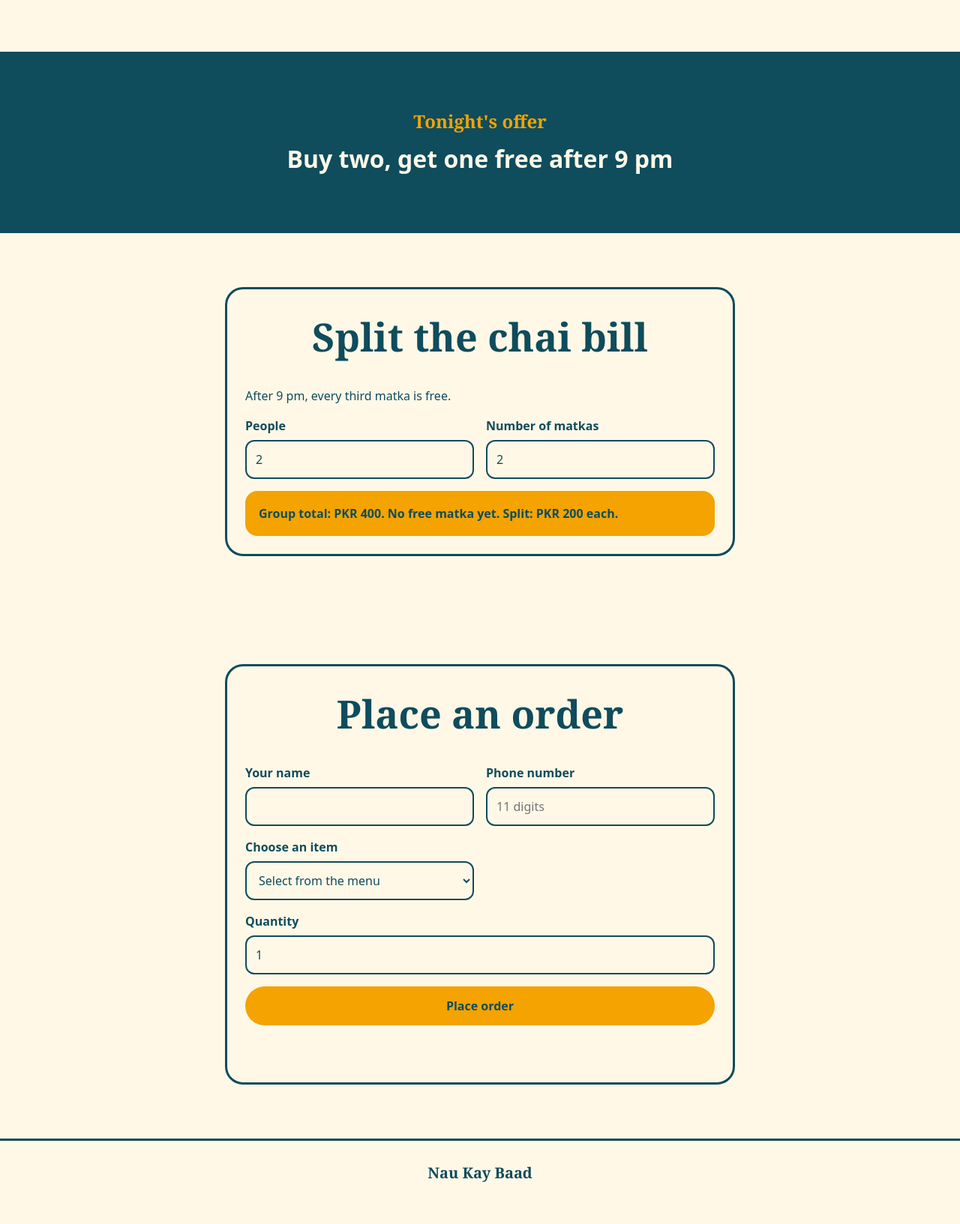
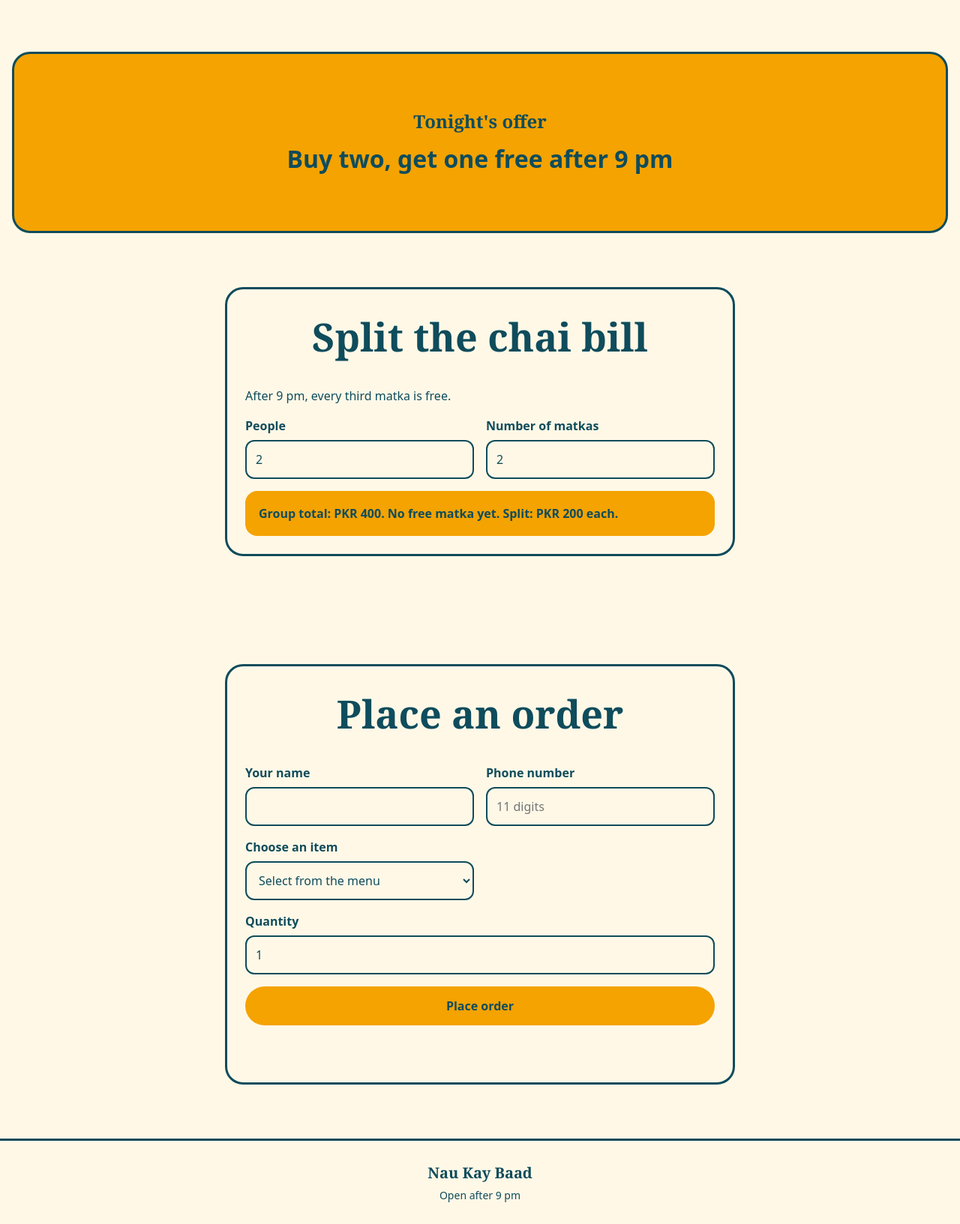
Before and after one commit to FurtiveVortex/lab17-27110237, a plain HTML site: page about.html in a window 1280 px wide. Shown: the part 1808-3441 px from the top of the page at 75% size. Before the commit the page ends 3416 px from the top, so only its background shows below. Drawn offline with Linux system fonts and the light colour scheme.

Commit message:
Add a small footer note

```diff
--- a/about.html
+++ b/about.html
@@ -162,14 +162,16 @@
       }
 
       .offer {
-        border-block: 3px solid var(--teal);
-        background: var(--teal);
-        color: var(--cream);
+        margin-inline: 16px;
+        border: 3px solid var(--teal);
+        border-radius: 24px;
+        background: var(--saffron);
+        color: var(--teal);
         text-align: center;
       }
 
       .offer h2 {
-        color: var(--saffron);
+        color: var(--teal);
         margin-bottom: 8px;
       }
 
@@ -257,6 +259,14 @@
         font-family: Georgia, serif;
         font-size: 1.25rem;
         font-weight: 700;
+      }
+
+      footer small {
+        display: block;
+        margin-top: 4px;
+        font-family: system-ui, sans-serif;
+        font-size: 0.875rem;
+        font-weight: 400;
       }
 
       @media (min-width: 720px) {
@@ -429,7 +439,10 @@
       </section>
     </main>
 
-    <footer>Nau Kay Baad</footer>
+    <footer>
+      Nau Kay Baad
+      <small>Open after 9 pm</small>
+    </footer>
 
     <script>
       const form = document.querySelector("#order-form");
```
Also changed, not shown: index.html (+13 -4 lines).
